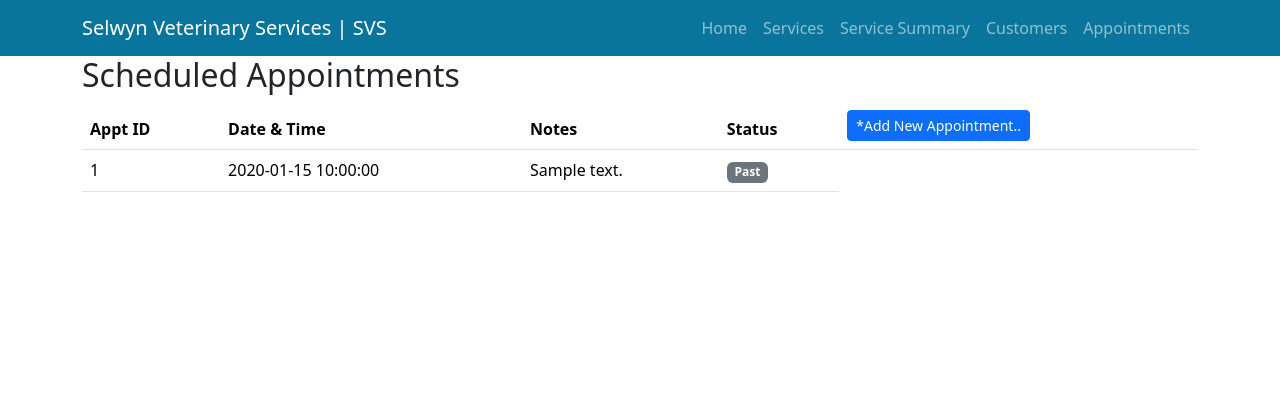
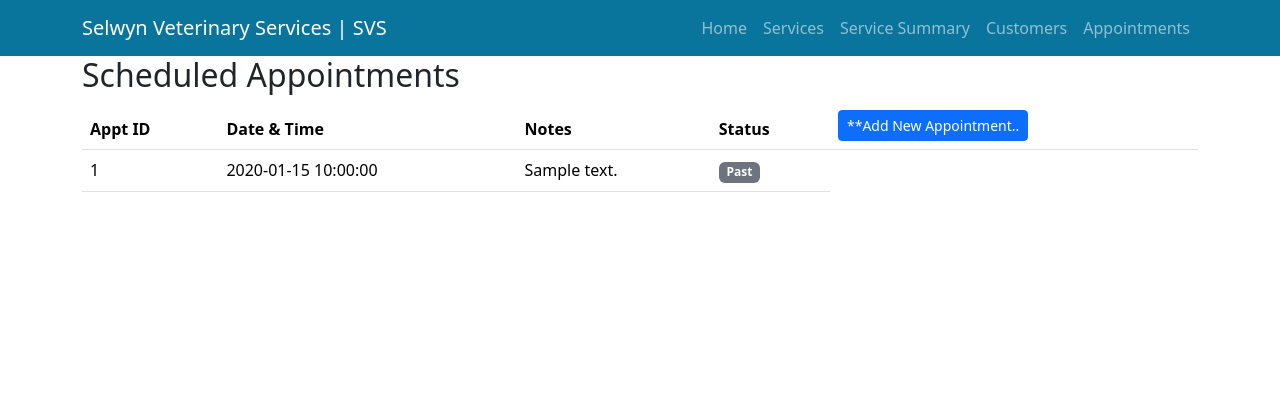
Before and after one commit to kyawzinmyolwin/svs-microservices, a Flask app: template app-services/frontend_service/templates/appointments.html in a window 1280 px wide. Shown: the top 420 px of the page. Run offline with Flask 3, Linux system fonts and the light colour scheme; the template is opened without the code that fills it: most values are stand-ins (such as "Sample title", 1, 10 or a date in 2020).

Commit message:
test: 27Jan26 5:57AM

```diff
--- a/app-services/frontend_service/templates/appointments.html
+++ b/app-services/frontend_service/templates/appointments.html
@@ -13,7 +13,7 @@
                 <th>Date & Time</th>
                 <th>Notes</th>
                 <th>Status</th>
-                <th><a href="/appointments/new" class="btn btn-primary btn-sm">*Add New Appointment..</a></th>
+                <th><a href="/appointments/new" class="btn btn-primary btn-sm">**Add New Appointment..</a></th>
             </tr>
         </thead>
         <tbody>
```
